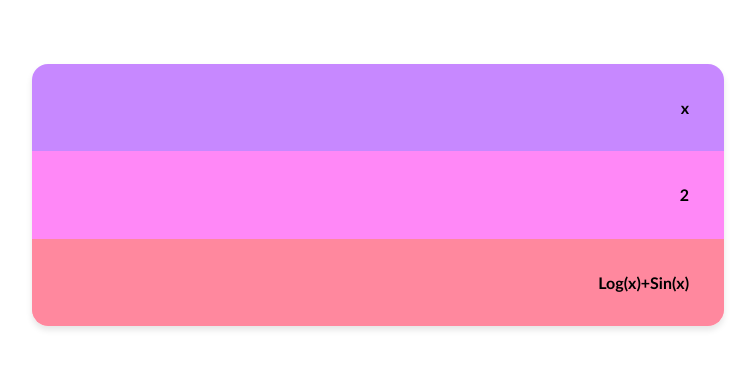
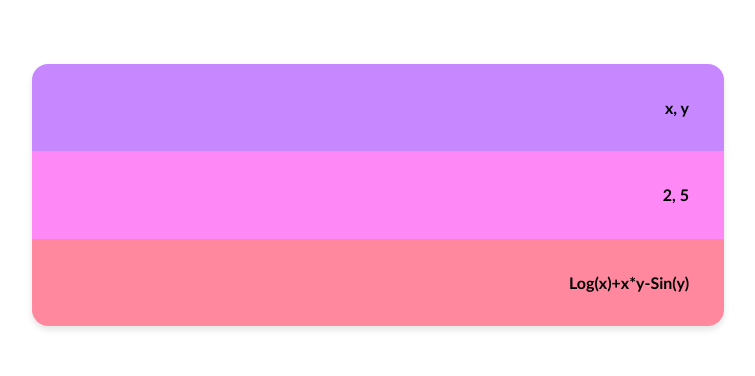
Before and after one commit to sud295/auto-diff, a React (Create React App) app in the folder react_app/: page / in a window 1280 px wide. Shown: the top 376 px of the page, without its empty margins (262-1017 px from the left). Built offline with nearby package versions, Linux system fonts and the light colour scheme.

Commit message:
added colors to graph

```diff
--- a/react_app/src/App.js
+++ b/react_app/src/App.js
@@ -3,9 +3,9 @@ import { useState, useEffect } from 'react';
 import { isMobile } from 'react-device-detect';
 
 function App() {
-  const [variables, setVars] = useState("x");
-  const [values, setVals] = useState("2");
-  const [func, setFunc] = useState("Log(x)+Sin(x)");
+  const [variables, setVars] = useState("x, y");
+  const [values, setVals] = useState("2, 5");
+  const [func, setFunc] = useState("Log(x)+x*y-Sin(y)");
   const [selectedInput, setSelectedInput] = useState("VariableInput");
   const [funcOut, setFuncOut] = useState("");
   const [partOut, setPartOut] = useState("");
@@ -229,7 +229,15 @@ function App() {
           setFunc(func.slice(0, -1));
         }
       }
-      else if (key === "Shift" || key === "Meta" || key === " " || key === "-"){
+      else if (key === "-"){
+        if (selectedInput === "VariableInput" || selectedInput === "ValueInput"){
+
+        }
+        else{
+          handleButtonClick(key);
+        }
+      }
+      else if (key === "Shift" || key === "Meta" || key === " "){
 
       }
       else{
```
Also changed, not shown: 1 other file (tests, documents, lock files or other folders).
